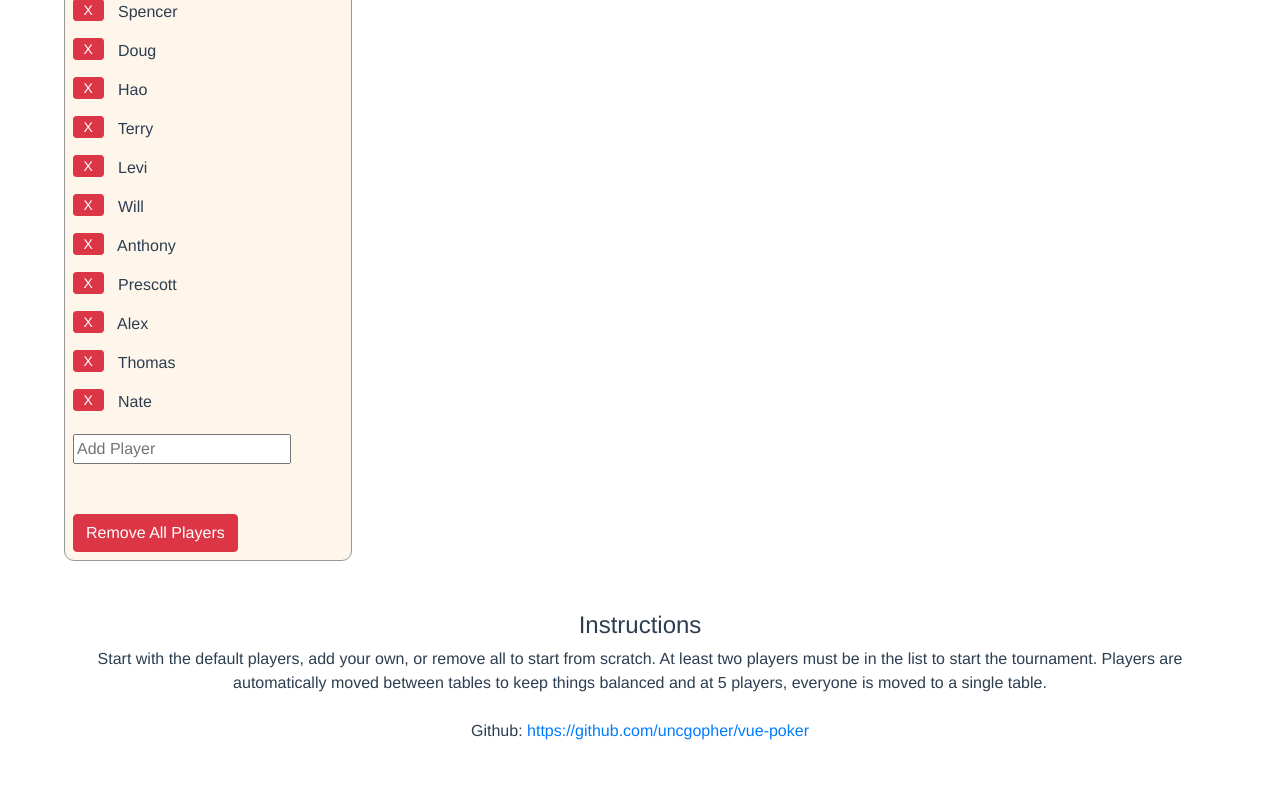
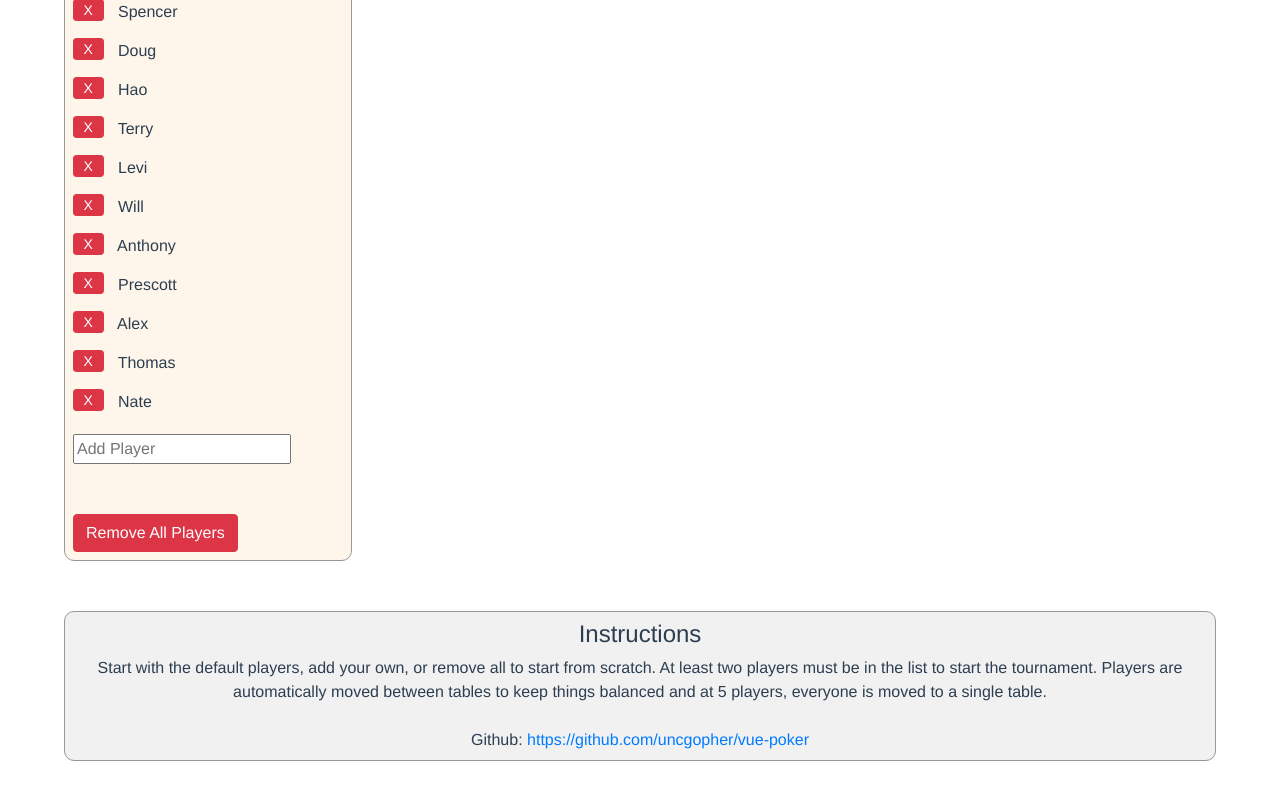
Before and after one commit to uncgopher/vue-poker, a Vue app: page / in a window 1280 px wide. Shown: the part 362-1162 px from the top of the page. Built offline with nearby package versions, Linux system fonts and the light colour scheme.

Commit message:
title cleanup

```diff
--- a/package.json
+++ b/package.json
@@ -1,5 +1,5 @@
 {
-  "name": "poker2",
+  "name": "Poker-Tournament-Helper",
   "version": "0.1.0",
   "private": true,
   "scripts": {
--- a/public/index.html
+++ b/public/index.html
@@ -5,11 +5,11 @@
     <meta http-equiv="X-UA-Compatible" content="IE=edge">
     <meta name="viewport" content="width=device-width,initial-scale=1.0">
     <link rel="icon" href="<%= BASE_URL %>favicon.ico">
-    <title>poker2</title>
+    <title>Poker Tournament Helper</title>
   </head>
   <body>
     <noscript>
-      <strong>We're sorry but poker2 doesn't work properly without JavaScript enabled. Please enable it to continue.</strong>
+      <strong>We're sorry but Poker Tournament Helper doesn't work properly without JavaScript enabled. Please enable it to continue.</strong>
     </noscript>
     <div id="app"></div>
     <!-- built files will be auto injected -->
--- a/src/App.vue
+++ b/src/App.vue
@@ -53,6 +53,10 @@
 #endTournamentBtn{margin-left:20px;}
 #explainer{
   margin: 50px auto 50px auto;
+  background-color: #f1f1f1;
+  border: 1px solid #989898;
+  padding: 8px;
+  border-radius: 10px;
 }
 .btn-group-xs > .btn, .btn-xs {
   padding  : .4rem .6rem !important;
```
